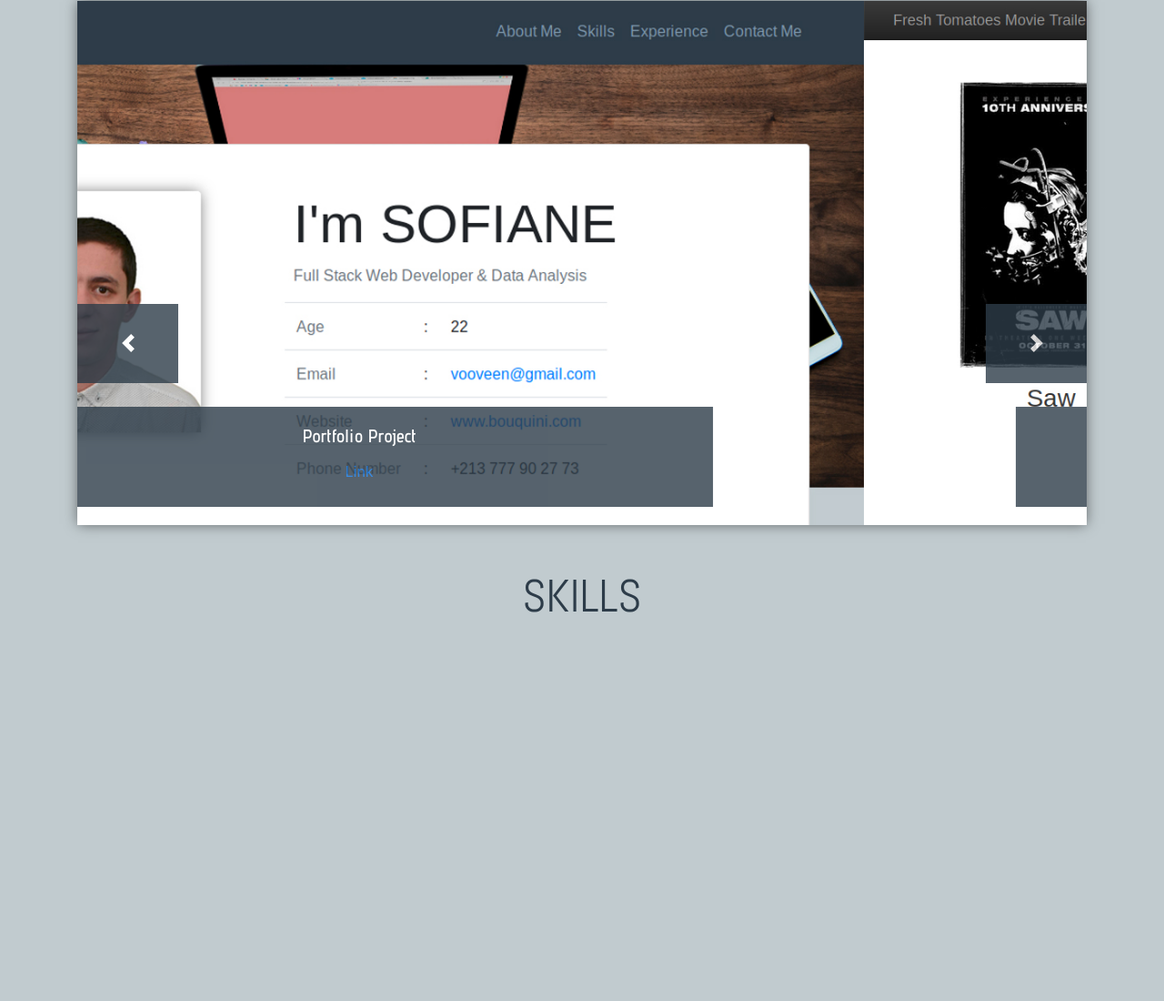
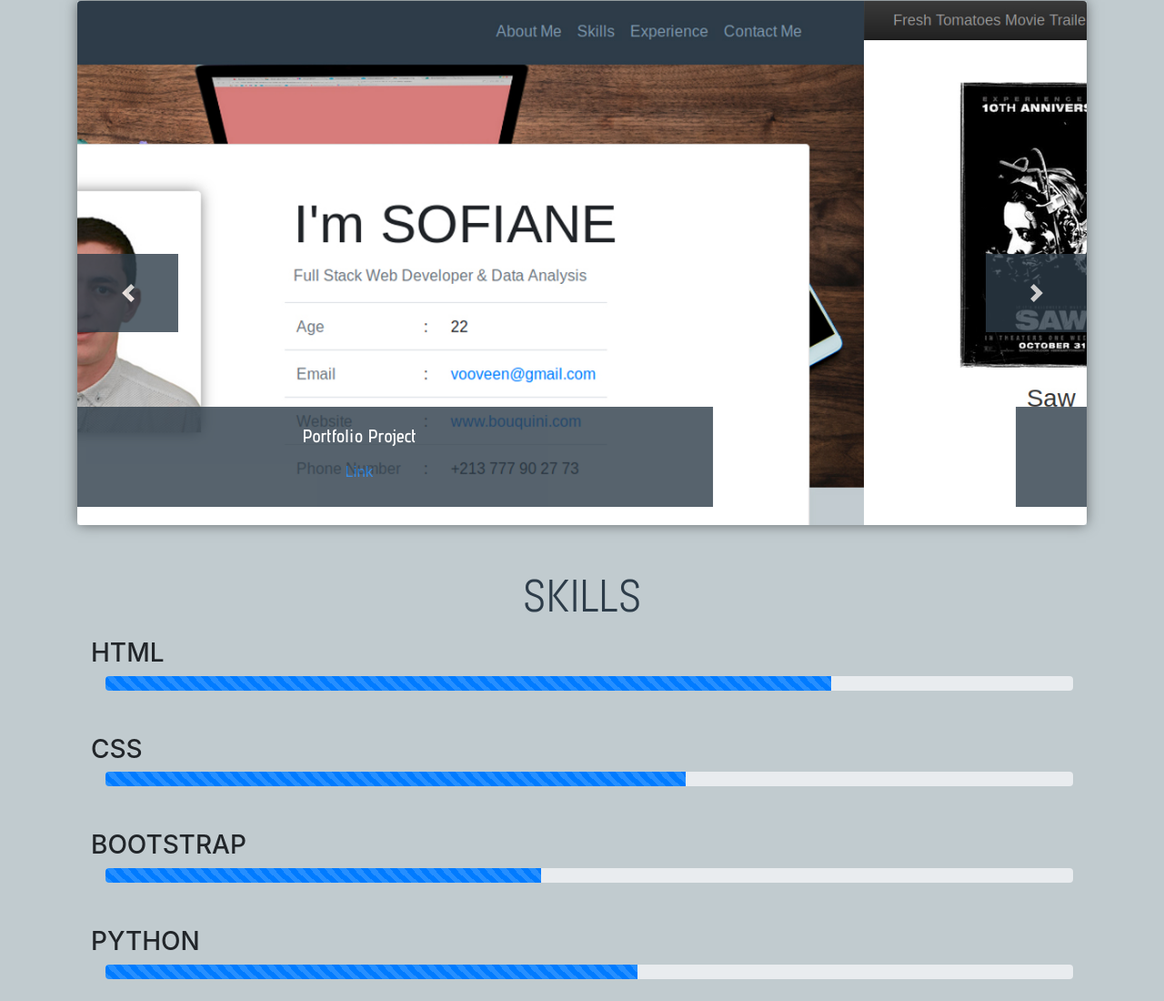
Before and after one commit to vooveen/MyPortfolio, a plain HTML site: page index.html in a window 1280 px wide. Shown: the part 708-1808 px from the top of the page at 91% size. Before the commit the page ends 1401 px from the top, so only its background shows below. Drawn offline with nearby package versions, Linux system fonts and the light colour scheme.

Commit message:
Creating Skills Section

```diff
--- a/css/style.css
+++ b/css/style.css
@@ -138,7 +138,7 @@ body h1 {
     opacity: 0.8;
     height: 15%;
     width: 10%;
-    margin-top: 30%;
+    margin-top: 25%;
 }
 
 #slider a:hover {
@@ -153,3 +153,7 @@ body h1 {
 body h5 {
     font-family: AdventPro-Thin;
 }
+
+#skills h3 {
+    margin: 5px;
+}
--- a/index.html
+++ b/index.html
@@ -33,8 +33,8 @@
                 <div class="collapse navbar-collapse" id="navbar">
                     <ul class="navbar-nav ml-auto">
                         <li class="nav-item"><a href="#about-me" class="nav-link">About Me</a></li>
-                        <li class="nav-item"><a href="#slider" class="nav-link">Products</a></li>
-                        <li class="nav-item"><a href="#" class="nav-link">Skills</a></li>
+                        <li class="nav-item"><a href="#products" class="nav-link">Products</a></li>
+                        <li class="nav-item"><a href="#skills" class="nav-link">Skills</a></li>
                         <li class="nav-item"><a href="#" class="nav-link">Contact Me</a></li>
                     </ul>
                 </div>
@@ -96,10 +96,10 @@
     </div>
 
     <!-- Products -->
-    <h1 class="product text-center text-uppercase mt-5">Products</h1>
+    <h1 id="products" class="product text-center text-uppercase mt-5">Products</h1>
     <div class="container">
         <div id="slider" class="carousel slide" data-ride="carousel">
-            <div class="carousel-inner">
+            <div class="carousel-inner rounded">
                 <div class="carousel-item active">
                     <img class="d-block w-100" src="img/slide1.jpg" alt="Portfolio Project">
                     <div class="carousel-caption slide-label">
@@ -127,7 +127,27 @@
     </div>
 
     <!-- Skills -->
-    <h1 class="product text-center text-uppercase mt-5">Skills</h1>
+    <h1 id="skills" class="product text-center text-uppercase mt-5">Skills</h1>
+    <div class="container">
+        <div class="col skills mb-4">
+            <h3 class="mt-3">HTML</h3>
+            <div class="progress ml-3 mt-2">
+                <div class="progress-bar progress-bar-striped progress-bar-animated" role="progressbar" aria-valuenow="75" aria-valuemin="0" aria-valuemax="100" style="width: 75%"></div>
+            </div>
+            <h3 class="mt-5">CSS</h3>
+            <div class=" progress ml-3 ">
+                <div class="progress-bar progress-bar-striped progress-bar-animated " role="progressbar " aria-valuenow="60 " aria-valuemin="0 " aria-valuemax="100 " style="width: 60% "></div>
+            </div>
+            <h3 class="mt-5">BOOTSTRAP</h3>
+            <div class="progress ml-3 mb-4 ">
+                <div class="progress-bar progress-bar-striped progress-bar-animated " role="progressbar " aria-valuenow="45 " aria-valuemin="0 " aria-valuemax="100 " style="width: 45% "></div>
+            </div>
+            <h3 class="mt-5">PYTHON</h3>
+            <div class="progress ml-3 mb-4 ">
+                <div class="progress-bar progress-bar-striped progress-bar-animated " role="progressbar " aria-valuenow="55 " aria-valuemin="0 " aria-valuemax="100 " style="width: 55% "></div>
+            </div>
+        </div>
+    </div>
 </body>
 
 </html>
```
